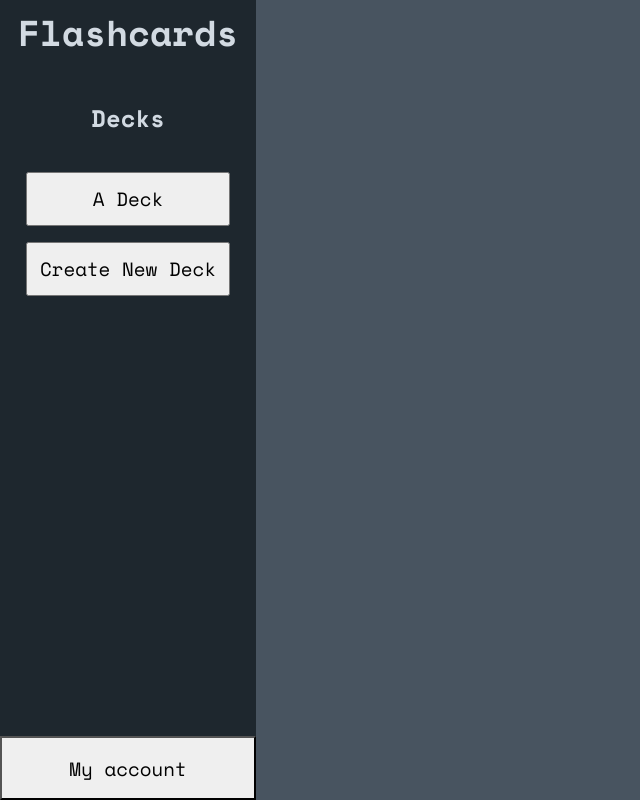
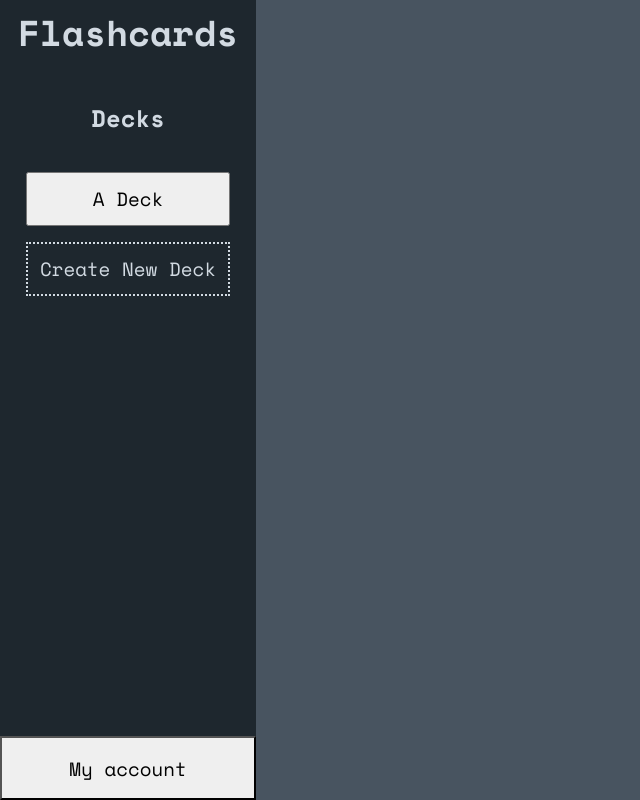
Before and after one commit to Aydanjb/SDEV265-Brown-Team, a Django app: page / in a window 1280 px wide. Shown: the whole page, without its empty margins (0-640 px from the left). Run offline with Django 5.2, Linux system fonts and the light colour scheme.

Commit message:
Added deck creation functionality and updated sidebar layout

```diff
--- a/brownapp/flashcards/static/flashcards/scripts/script.js
+++ b/brownapp/flashcards/static/flashcards/scripts/script.js
@@ -0,0 +1,12 @@
+const createDeckBtn = document.getElementById('createDeck');
+const decks = document.getElementById('decks');
+
+
+function addDeckButton() {
+    const deck = document.createElement('button');
+    deck.classList.add('deck');
+    deck.innerHTML = 'Deck';
+    createDeckBtn.insertAdjacentElement('beforebegin', deck);
+}
+
+createDeckBtn.addEventListener('click', addDeckButton);
--- a/brownapp/flashcards/static/flashcards/styles/style.css
+++ b/brownapp/flashcards/static/flashcards/styles/style.css
@@ -31,7 +31,7 @@ body {
     font-weight: 600;
 }
 
-.decks {
+#decks {
     display: flex;
     flex-direction: column;
     align-items: center;
@@ -40,6 +40,7 @@ body {
     width: 80%;
     padding: 1rem 0;
     gap: 1rem;
+    overflow-y: auto;
 }
 
 .sidebar-footer {
@@ -66,6 +67,12 @@ button.deck, #createDeck{
     font-size: 1.2rem;
 }
 
+#createDeck {
+    border: 2px dotted #d2dae2;
+    color: #d2dae2;
+    background: transparent;
+}
+
 #account {
     position: absolute;
     bottom: 0;
--- a/brownapp/flashcards/templates/flashcards/base.html
+++ b/brownapp/flashcards/templates/flashcards/base.html
@@ -15,7 +15,7 @@
         <div class="sidebar-header">
             <h1>Flashcards</h1>
         </div>
-        <div class="decks">
+        <div id="decks">
             <h2>Decks</h3>
             <button type="button" class="deck">A Deck</button>
             <button type="button" id="createDeck">Create New Deck</button>
```
